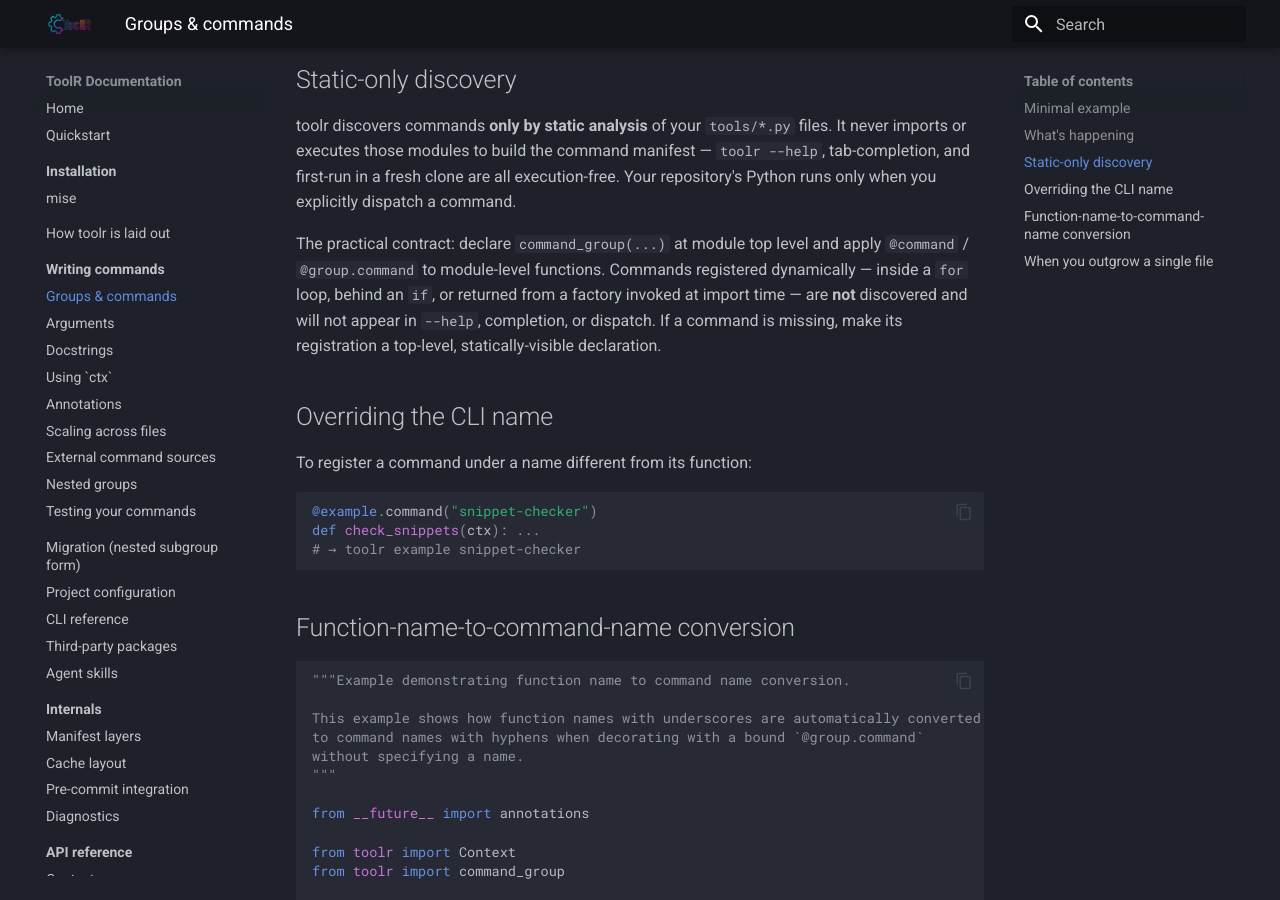
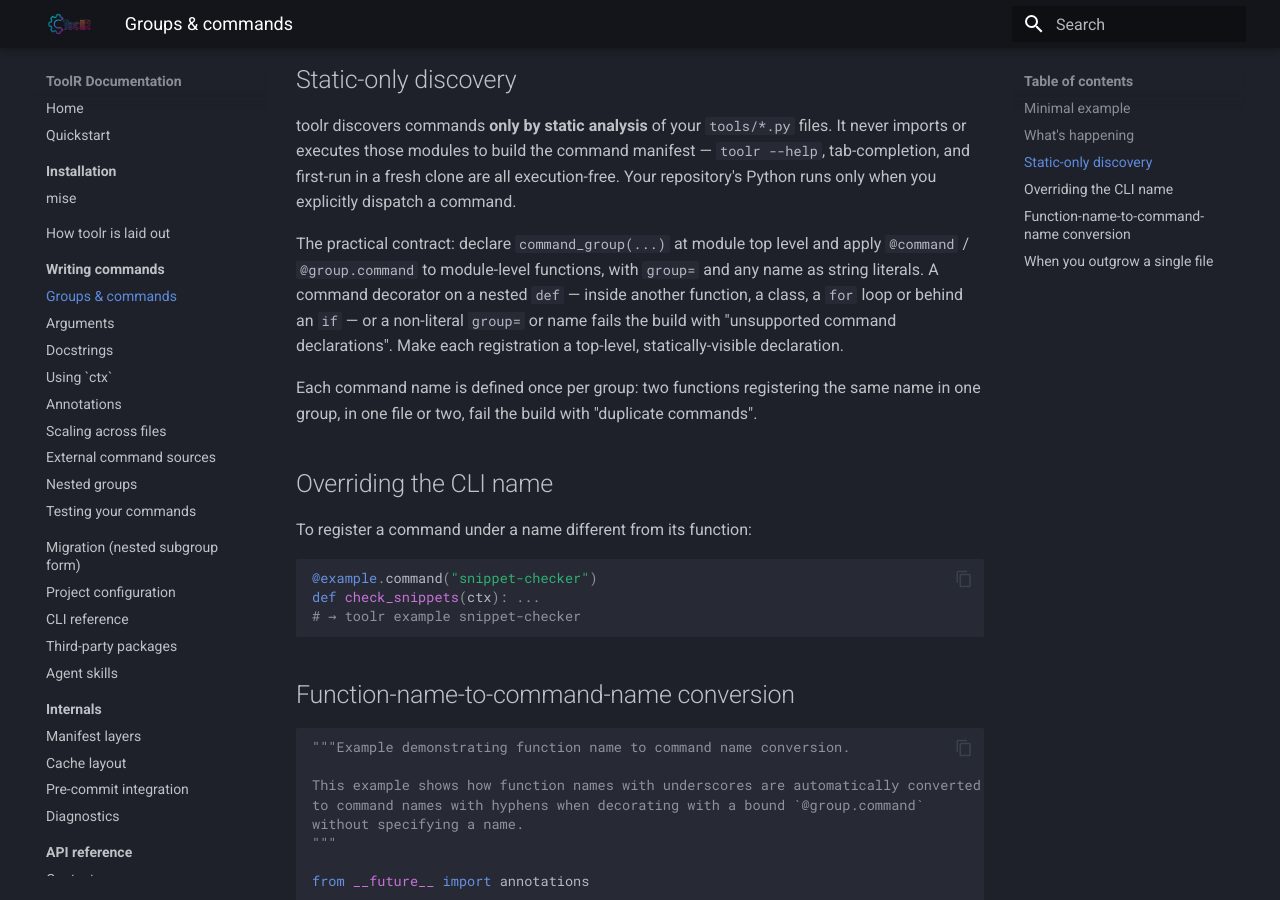
Before and after one commit to s0undt3ch/ToolR, an MkDocs documentation site: the page built from docs/writing-commands/groups.md, in a window 1280 px wide and 900 px high, scrolled down 1212 px. Built offline with MkDocs 1.6.1 and Material for MkDocs 9.7.7, drawn with Linux system fonts in a browser that asks for light colours.

Commit message:
docs(writing-commands): document the accepted command forms and the new errors

````diff
--- a/docs/writing-commands/across-files.md
+++ b/docs/writing-commands/across-files.md
@@ -77,6 +77,10 @@
 # → toolr ci snippet-checker
 ```
 
+Whichever file declares it, each command name is defined once per group:
+a second definition in another file fails the build with "duplicate
+commands".
+
 ## When to choose which form
 
 | Situation | Form |
--- a/docs/writing-commands/groups.md
+++ b/docs/writing-commands/groups.md
@@ -43,12 +43,16 @@
 when you explicitly dispatch a command.
 
 The practical contract: declare `command_group(...)` at module top level
-and apply `@command` / `@group.command` to module-level functions.
-Commands registered dynamically — inside a `for` loop, behind an `if`, or
-returned from a factory invoked at import time — are **not** discovered
-and will not appear in `--help`, completion, or dispatch. If a command is
-missing, make its registration a top-level, statically-visible
+and apply `@command` / `@group.command` to module-level functions, with
+`group=` and any name as string literals. A command decorator on a nested
+`def` — inside another function, a class, a `for` loop or behind an `if` —
+or a non-literal `group=` or name fails the build with "unsupported command
+declarations". Make each registration a top-level, statically-visible
 declaration.
+
+Each command name is defined once per group: two functions registering the
+same name in one group, in one file or two, fail the build with "duplicate
+commands".
 
 ## Overriding the CLI name
 
````
Also changed, not shown: docs/writing-commands/testing.md (+24 -4 lines), skills/toolr-command-authoring/SKILL.md (+6 -0 lines), skills/toolr-command-authoring/references/commands.md (+9 -7 lines), 1 other file.
